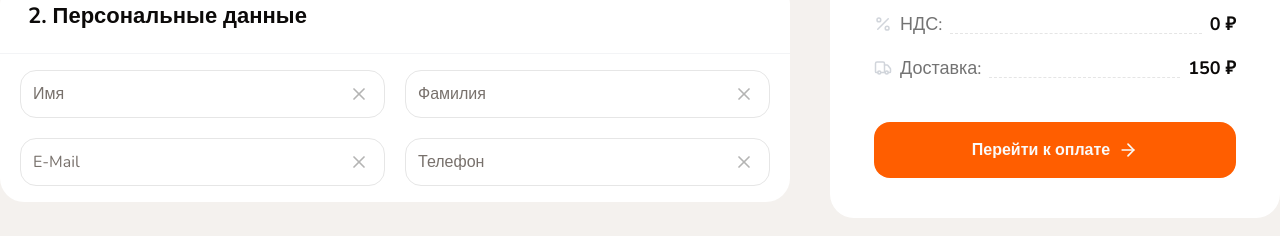
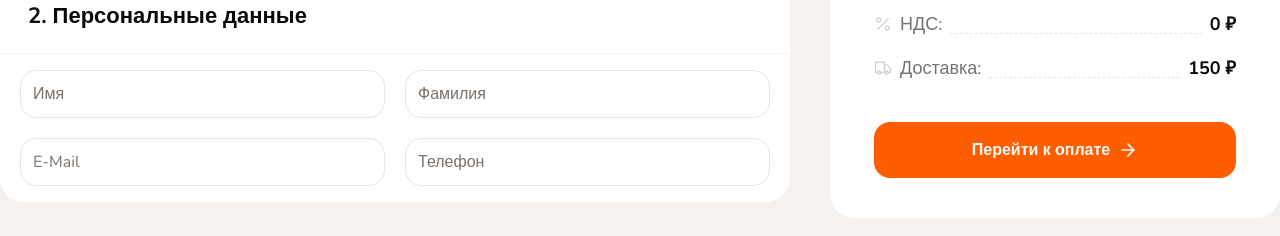
Before and after one commit to PanasenkoVadim/next-pizza, a Next.js app: page /checkout in a window 1280 px wide. Shown: the part 401-637 px from the top of the page. Built offline with nearby package versions, Linux system fonts and the light colour scheme.

Commit message:
checkout form

```diff
--- a/app/(checkout)/checkout/page.tsx
+++ b/app/(checkout)/checkout/page.tsx
@@ -1,30 +1,39 @@
 'use client'
 
 import {
+	CheckoutAddressForm,
 	CheckoutCart,
+	CheckoutPersonalForm,
 	CheckoutSidebar,
 	Container,
-	FormInput,
 	Title,
-	WhiteBlock,
 } from '@/shared/components/shared'
-import { Input, Textarea } from '@/shared/components/ui'
+import {
+	CheckoutFormValues,
+	checkoutFormSchema,
+} from '@/shared/components/shared/checkout/schemas/checkout-form-schema'
 import { useCart } from '@/shared/hooks'
+import { zodResolver } from '@hookform/resolvers/zod'
+import { FormProvider, useForm } from 'react-hook-form'
 
 export default function CheckoutPage() {
 	const { totalAmount, updateItemQuantity, items, removeCartItem } = useCart()
 
-	// const form = useForm({
-	// 	resolver: zodResolver(),
-	// 	defaultValues: {
-	// 		email: '',
-	// 		firstname: '',
-	// 		lastname: '',
-	// 		phone: '',
-	// 		address: '',
-	// 		comment: '',
-	// 	},
-	// })
+	const form = useForm<CheckoutFormValues>({
+		resolver: zodResolver(checkoutFormSchema),
+		defaultValues: {
+			email: '',
+			firstname: '',
+			lastname: '',
+			phone: '',
+			address: '',
+			comment: '',
+		},
+	})
+
+	const onSubmit = (data: CheckoutFormValues) => {
+		console.log(data)
+	}
 	const onClickCountButton = (
 		id: number,
 		quantity: number,
@@ -40,6 +49,8 @@ export default function CheckoutPage() {
 				text='Оформление заказа'
 				className='font-extrabold mb-8 text-[36px]'
 			/>
+			<FormProvider {...form}>
+				<form onSubmit={form.handleSubmit(onSubmit)}>
 					<div className='flex gap-10 mb-20'>
 						<div className='flex flex-1 flex-col gap-10'>
 							<CheckoutCart
@@ -48,49 +59,15 @@ export default function CheckoutPage() {
 								onClickCountButton={onClickCountButton}
 								removeCartItem={removeCartItem}
 							/>
-					<WhiteBlock title='2. Персональные данные'>
-						<div className='grid grid-cols-2 gap-5'>
-							<FormInput
-								className='text-base'
-								name='firstname'
-								placeholder='Имя'
-							/>
-							<FormInput
-								className='text-base'
-								name='lastname'
-								placeholder='Фамилия'
-							/>
-							<FormInput
-								className='text-base'
-								name='firstname'
-								placeholder='E-Mail'
-							/>
-							<FormInput
-								className='text-base'
-								name='phone'
-								placeholder='Телефон'
-							/>
-						</div>
-					</WhiteBlock>
-					<WhiteBlock title='3. Адрес доставки'>
-						<div className='flex flex-col gap-5'>
-							<Input
-								className='text-base'
-								name='address'
-								placeholder='Введите адрес доставки'
-							/>
-							<Textarea
-								className='text-base'
-								rows={5}
-								placeholder='Комментарий к заказу'
-							/>
-						</div>
-					</WhiteBlock>
+							<CheckoutPersonalForm />
+							<CheckoutAddressForm />
 						</div>
 						<div className='w-[450px]'>
 							<CheckoutSidebar totalAmount={totalAmount} />
 						</div>
 					</div>
+				</form>
+			</FormProvider>
 		</Container>
 	)
 }
--- /dev/null
+++ b/shared/components/index.ts
@@ -0,0 +1,2 @@
+export * from './shared';
+export * from './ui';
--- /dev/null
+++ b/shared/components/shared/checkout/checkout-address-form.tsx
@@ -0,0 +1,26 @@
+import React from 'react'
+import { WhiteBlock } from '..'
+import { Input, Textarea } from '../../ui'
+
+type Props = {
+	className?: string
+}
+
+export const CheckoutAddressForm: React.FC<Props> = ({ className }) => {
+	return (
+		<WhiteBlock title='3. Адрес доставки' className={className}>
+			<div className='flex flex-col gap-5'>
+				<Input
+					className='text-base'
+					name='address'
+					placeholder='Введите адрес доставки'
+				/>
+				<Textarea
+					className='text-base'
+					rows={5}
+					placeholder='Комментарий к заказу'
+				/>
+			</div>
+		</WhiteBlock>
+	)
+}
--- /dev/null
+++ b/shared/components/shared/checkout/checkout-personal-form.tsx
@@ -0,0 +1,27 @@
+import React from 'react'
+import { FormInput, WhiteBlock } from '..'
+
+type Props = {
+	className?: string
+}
+
+export const CheckoutPersonalForm: React.FC<Props> = ({ className }) => {
+	return (
+		<WhiteBlock title='2. Персональные данные' className={className}>
+			<div className='grid grid-cols-2 gap-5'>
+				<FormInput className='text-base' name='firstname' placeholder='Имя' />
+				<FormInput
+					className='text-base'
+					name='lastname'
+					placeholder='Фамилия'
+				/>
+				<FormInput
+					className='text-base'
+					name='email'
+					placeholder='E-Mail'
+				/>
+				<FormInput className='text-base' name='phone' placeholder='Телефон' />
+			</div>
+		</WhiteBlock>
+	)
+}
--- a/shared/components/shared/checkout/index.ts
+++ b/shared/components/shared/checkout/index.ts
@@ -1 +1,3 @@
+export { CheckoutAddressForm } from './checkout-address-form'
+export { CheckoutPersonalForm } from './checkout-personal-form'
 export { CheckoutCart } from './checkout-cart'
--- /dev/null
+++ b/shared/components/shared/checkout/schemas/checkout-form-schema.ts
@@ -0,0 +1,16 @@
+import { z } from 'zod'
+
+export const checkoutFormSchema = z.object({
+	firstname: z
+		.string()
+		.min(2, { message: 'Имя должно содержать не менее 2-х символов' }),
+	lastname: z
+		.string()
+		.min(2, { message: 'Фамилия должно содержать не менее 2-х символов' }),
+	email: z.string().email({ message: 'Введите корректную почту' }),
+	phone: z.string().min(10, { message: 'Введите корректный номер телефона' }),
+	address: z.string().min(5, { message: 'Введите корректный адрес' }),
+	comment: z.string().optional(),
+})
+
+export type CheckoutFormValues = z.infer<typeof checkoutFormSchema>
--- a/shared/components/shared/form/form-input.tsx
+++ b/shared/components/shared/form/form-input.tsx
@@ -1,3 +1,6 @@
+'use client'
+
+import { useFormContext } from 'react-hook-form'
 import { ClearButton, ErrorText, RequiredSymbol } from '..'
 import { Input } from '../../ui'
 
@@ -15,7 +18,20 @@ export const FormInput: React.FC<Props> = ({
 	required,
 	...props
 }) => {
-	let errorText = ''
+	const {
+		register,
+		formState: { errors },
+		watch,
+		setValue,
+	} = useFormContext()
+
+	const value = watch(name)
+	const errorText = errors[name]?.message as string
+
+	const onClickClear = () => {
+		setValue(name, '', { shouldValidate: true })
+	}
+
 	return (
 		<div className={className}>
 			{label && (
@@ -25,9 +41,9 @@ export const FormInput: React.FC<Props> = ({
 			)}
 
 			<div className='relative'>
-				<Input className='h-12 text-md' {...props} />
+				<Input className='h-12 text-md' {...register(name)} {...props} />
 
-				<ClearButton />
+				{value && <ClearButton onClick={onClickClear} />}
 			</div>
 
 			{errorText && <ErrorText text={errorText} className='mt-2' />}
```
Lines whose indentation alone changed are shown as unchanged.
